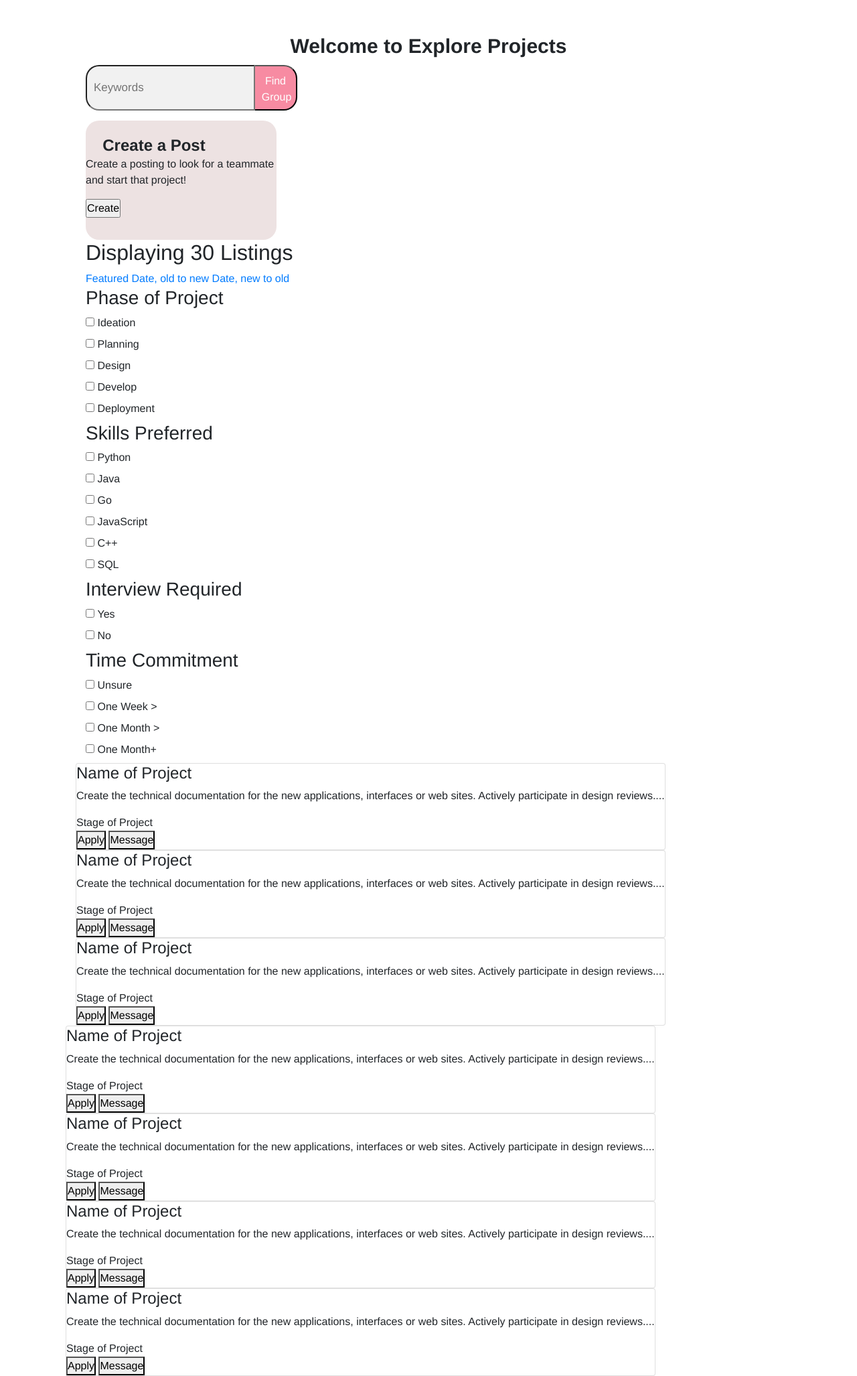
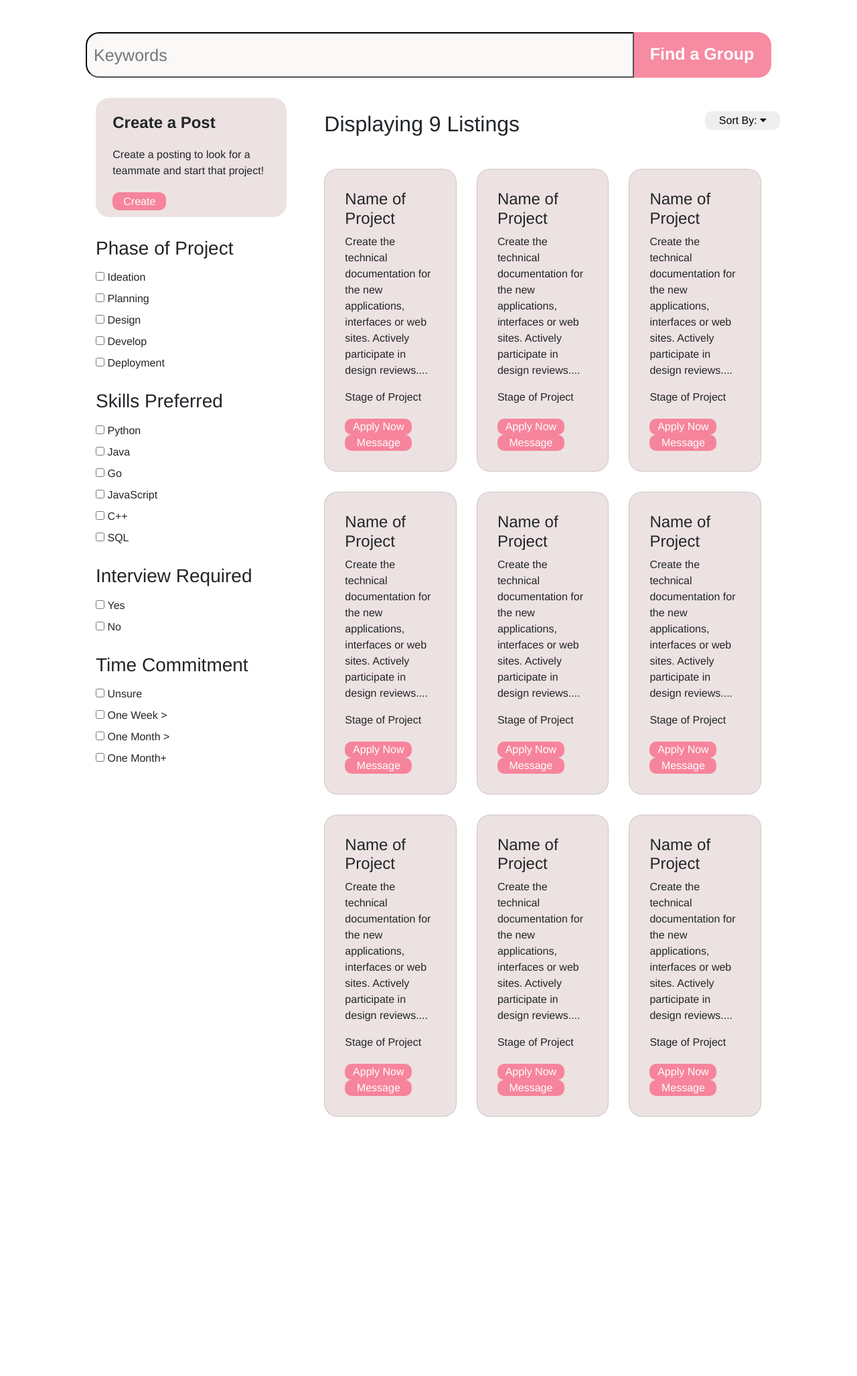
Before and after one commit to ada-vu/teamfinder, a Django app: page /core/projects/ in a window 1280 px wide. Shown: the part 65-2119 px from the top of the page at 67% size. After the commit the page ends 1732 px from the top, so only its background shows below. Run offline with Django 3.2, Linux system fonts and the light colour scheme; some libraries are stand-ins or nearby versions.

Commit message:
fixed the explore page + routed a logout

```diff
--- a/core/static/css/project_list.css
+++ b/core/static/css/project_list.css
@@ -27,15 +27,23 @@ input[type=text] {
   height: 68px;
 }
 
+.filter-title {
+  margin-top: 20px;
+  margin-bottom: 15px;
+}
+
 .grp-btn {
   float: right;
   width: 20%;
-  padding: 10px;
+  padding: 12px;
   height: 68px;
   background: rgb(247, 139, 162);
   color: white;
   border-left: none;
   border-radius: 0px 20px 20px 0px;
+  border-color: transparent;
+  font-size: 25px;
+  font-weight: 900;
 }
 
 .grp-btn:hover {
@@ -52,6 +60,7 @@ input[type=text] {
   border-radius: 20px;
   height:177.86px;
   width:285.28px;
+  margin-bottom: 30px;
 }
 .createTitle {
   font-weight: 800;
@@ -60,3 +69,111 @@ input[type=text] {
   padding-left: 25.28px;
   padding-top: 20px;
 }
+
+.createText {
+  padding-left: 25.28px;
+  padding-top: 20px;
+}
+
+.creatbtn {
+  width:80px;
+  height:27px;
+  margin-top: 20px;
+  margin-left:25.28px;
+  text-align: center;
+  border-radius: 10px;
+  border-color: transparent;
+  color: white;
+  background-color: #f6849c;
+}
+
+#searchLanguages {
+  border-color: transparent;
+  font-size: 25px;
+  background-color: #FBF8F8;
+  border-color: black;
+}
+
+.main {
+  margin-top: 30px;
+}
+.dropdown {
+  float: left;
+}
+.dropdown .dropbtn {
+  border-color: transparent;
+  border-radius: 10px;
+  width: 150%;
+  background-color: #eeeeee;
+}
+.dropdown-content {
+  display: none;
+  position: absolute;
+  background-color: #f9f9f9;
+  min-width: 160px;
+  box-shadow: 0px 8px 16px 0px rgba(0,0,0,0.2);
+  z-index: 1;
+}
+.dropdown-content a {
+  float: none;
+  color: black;
+  padding: 12px 16px;
+  text-decoration: none;
+  display: block;
+  text-align: left;
+}
+.dropdown-content a:hover {
+  background-color: #ddd;
+}
+.dropdown:hover .dropdown-content {
+  display:block;
+}
+
+#right-side {
+  margin-top: 20px;;
+}
+
+.card-collection {
+  margin-top:40px;
+}
+
+.card {
+  background-color:  #EDE2E2;
+  border-radius: 20px;
+  text-align: left;
+  padding:30px;
+  margin-bottom: 30px;
+
+}
+
+.box-inside-card {
+  background-color: lightgray;
+  color: lightgray;
+}
+
+.apply {
+  background-color: #f6849c;
+  margin-top: 20px;
+  color: white;
+  border-radius: 10px;
+  border:transparent;
+  width:100px;
+}
+
+.apply:hover {
+  background-color: pink;
+  cursor: pointer;
+}
+
+.message {
+  background-color: #f6849c;
+  color: white;
+  border-radius: 10px;
+  border:transparent;
+  width:100px;
+}
+
+.message:hover {
+  background-color: pink;
+  cursor: pointer;
+}
--- a/core/templates/base_generic.html
+++ b/core/templates/base_generic.html
@@ -46,6 +46,7 @@
             <li><a href="{% url 'projects' %}">Explore</a></li>
             {% if user.is_authenticated %}
             <li><a href="{% url 'user-profile' %}">Profile</a></li>
+            <li><a href="{% url 'logout' %}">Logout</a></li>
             {% else %}
             <li><a href="{% url 'login' %}">Log In</a></li>
             <li><a href="{% url 'signup' %}">Sign Up</a></li>
--- a/core/templates/core/project_list.html
+++ b/core/templates/core/project_list.html
@@ -11,15 +11,14 @@
 <link rel="stylesheet" href="{% static 'css/project_list.css' %}">
 <link rel="stylesheet" href="https://cdnjs.cloudflare.com/ajax/libs/font-awesome/4.7.0/css/font-awesome.min.css">
 
-<h1>Welcome to Explore Projects</h1>
 <!--Section for the search Box-->
 <!--TODO: Add magnifying glass to side
 [ ]if time permits make the box wider
 [ X ]Make search box wider and round corners
 -->
 <!-- Placement for search box-->
-  <section id="searchBox">
-    <label>
+<div class="container-fluid">
+  <div class="row">
       <input
         type="text"
         id="searchLanguages"
@@ -27,44 +26,33 @@
         placeholder="Keywords">
       </input>
       <button class="grp-btn">
-        <p>Find Group</p>
+        <p>Find a Group</p>
       </button>
-    </label>
-  </section>
+  </div>
+</div>
     <!--TODO: Make the background
     []EDE2E2
     [] make the pink create button
     -->
+<div class="main container-fluid">
+
+  <div class="row">
+    <div id="left-side" class="col-4">
       <!-- placement for create a post box and button-->
       <div class="createPostBox">
           <div class="createTitle">
           Create a Post
           </div>
-      <p>Create a posting to look
+          <div class="createText">
+            Create a posting to look
           for a teammate and
-      start that project!</p>
-      <div id="createButton">
-      <input type="button" value="Create"/>
+          start that project!</div>
+
+            <a href="{% url 'create-projects' %}"><button class="creatbtn">Create</button></a>
       </div>
-  </div>
-  <!--TODO: Insert find group
-    button on the right side of search bar-->
 
-<!-- Add title here + SortBy Menu -->
-  <!--TODO:
-  [ ] Display inline block
-  [ ] and make font bold
-  -->
-    <h2>Displaying 30 Listings</h2>
-    <!-- SortBy menu TODO: Make sure its at align block -->
-    <div class="dropdownSort">
-      <a href="#Featured">Featured</a>
-      <a href="#Date, old to new">Date, old to new</a>
-      <a href="#Date, new to old">Date, new to old</a>
-    </div>
-<!-- One Filter Box -->
       <div class="filter-container">
-      <h3>Phase of Project</h3>
+        <h3 class="filter-title">Phase of Project</h3>
          <!-- only one choice in filter box-->
         <div class="choices">
           <input type="checkbox" id="Ideation">
@@ -89,7 +77,7 @@
       </div>
       <!-- One Filter Box -->
       <div class="filter-container">
-      <h3>Skills Preferred</h3>
+        <h3 class="filter-title">Skills Preferred</h3>
          <!-- only one choice in filter box-->
         <div class="choices">
           <input type="checkbox" id="Python">
@@ -118,7 +106,7 @@
       </div>
       <!-- One Filter Box -->
       <div class="filter-container">
-      <h3>Interview Required</h3>
+        <h3 class="filter-title">Interview Required</h3>
          <!-- only one choice in filter box-->
         <div class="choices">
           <input type="checkbox" id="yes">
@@ -131,7 +119,7 @@
       </div>
       <!-- One Filter Box -->
       <div class="filter-container">
-      <h3>Time Commitment</h3>
+        <h3 class="filter-title">Time Commitment</h3>
          <!-- only one choice in filter box-->
         <div class="choices">
           <input type="checkbox" id="Unsure">
@@ -150,11 +138,31 @@
           <label for="OneMonthMore">One Month+</label>
         </div>
       </div>
-    <!--One Card, each of these is a row there will be two rows
-      and each row will have three cards
-      needs to contain h4,p,box, apply and message button-->
+    </div>
+
+    <div id="right-side" class="col-8">
+
       <div class="row">
-        <div class="column">
+        <div class="col-10">
+          <h2>Displaying 9 Listings</h2>
+        </div>
+        <div class="col-2">
+          <div class="dropdown">
+            <button class="dropbtn">Sort By:
+              <i class="fa fa-caret-down"></i>
+            </button>
+            <div class="dropdown-content">
+              <a href="#">Newest Post</a>
+              <a href="#">Popular Post</a>
+              <a href="#">Least Applied To</a>
+            </div>
+          </div>
+        </div>
+      </div>
+
+      <div class="card-collection">
+        <div class="row">
+          <div class="col-4">
             <!-- the start of one card-->
             <div class="card">
 
@@ -172,19 +180,16 @@
               <!--buttons for action and apply-->
               <div class="buttons">
                 <div class="action-btns">
-                <button name="apply" class="action-btns apply" type="apply" 					value="apply">Apply
-                </button>
-                <button name="message" class="action-btns message" 								type="message" value="message">Message
-                </button>
+                  <button name="apply" class="action-btns apply" type="apply" value="apply">Apply Now</button>
+                  <button name="message" class="action-btns message" type="message" value="message">Message</button>
                 </div>
               </div>
             </div>
           </div>
 
+          <div class="col-4">
+            <div class="card">
 
- <div class="column">
-          <!-- the start of one card-->
-          <div class="card">
               <h4>Name of Project</h4>
               <p>
                 Create the technical documentation for the new applications,
@@ -199,18 +204,16 @@
               <!--buttons for action and apply-->
               <div class="buttons">
                 <div class="action-btns">
-                <button name="apply" class="action-btns apply" type="apply" value="apply">Apply
-                </button>
-                <button name="message" class="action-btns message" type="message" value="message">Message
-                </button>
+                  <button name="apply" class="action-btns apply" type="apply" value="apply">Apply Now</button>
+                  <button name="message" class="action-btns message" type="message" value="message">Message</button>
                 </div>
               </div>
             </div>
           </div>
 
- <div class="column">
-          <!-- the start of one card-->
+          <div class="col-4">
             <div class="card">
+
               <h4>Name of Project</h4>
               <p>
                 Create the technical documentation for the new applications,
@@ -225,19 +228,19 @@
               <!--buttons for action and apply-->
               <div class="buttons">
                 <div class="action-btns">
-                <button name="apply" class="action-btns apply" type="apply" value="apply">Apply
-                </button>
-                <button name="message" class="action-btns message" type="message" value="message">Message
-                </button>
+                  <button name="apply" class="action-btns apply" type="apply" value="apply">Apply Now</button>
+                  <button name="message" class="action-btns message" type="message" value="message">Message</button>
+                </div>
               </div>
             </div>
           </div>
         </div>
 
         <div class="row">
-        <div class="column">
+          <div class="col-4">
             <!-- the start of one card-->
             <div class="card">
+
               <h4>Name of Project</h4>
               <p>
                 Create the technical documentation for the new applications,
@@ -252,19 +255,16 @@
               <!--buttons for action and apply-->
               <div class="buttons">
                 <div class="action-btns">
-                <button name="apply" class="action-btns apply" type="apply" 					value="apply">Apply
-                </button>
-                <button name="message" class="action-btns message" 								type="message" value="message">Message
-                </button>
+                  <button name="apply" class="action-btns apply" type="apply" value="apply">Apply Now</button>
+                  <button name="message" class="action-btns message" type="message" value="message">Message</button>
                 </div>
               </div>
             </div>
           </div>
 
+          <div class="col-4">
+            <div class="card">
 
-         <div class="column">
-          <!-- the start of one card-->
-          <div class="card">
               <h4>Name of Project</h4>
               <p>
                 Create the technical documentation for the new applications,
@@ -279,18 +279,16 @@
               <!--buttons for action and apply-->
               <div class="buttons">
                 <div class="action-btns">
-                <button name="apply" class="action-btns apply" type="apply" value="apply">Apply
-                </button>
-                <button name="message" class="action-btns message" type="message" value="message">Message
-                </button>
+                  <button name="apply" class="action-btns apply" type="apply" value="apply">Apply Now</button>
+                  <button name="message" class="action-btns message" type="message" value="message">Message</button>
                 </div>
               </div>
             </div>
           </div>
 
- <div class="column">
-          <!-- the start of one card-->
+          <div class="col-4">
             <div class="card">
+
               <h4>Name of Project</h4>
               <p>
                 Create the technical documentation for the new applications,
@@ -305,18 +303,19 @@
               <!--buttons for action and apply-->
               <div class="buttons">
                 <div class="action-btns">
-                <button name="apply" class="action-btns apply" type="apply" value="apply">Apply
-                </button>
-                <button name="message" class="action-btns message" type="message" value="message">Message
-                </button>
+                  <button name="apply" class="action-btns apply" type="apply" value="apply">Apply Now</button>
+                  <button name="message" class="action-btns message" type="message" value="message">Message</button>
+                </div>
               </div>
             </div>
           </div>
         </div>
 
- <div class="column">
+        <div class="row">
+          <div class="col-4">
             <!-- the start of one card-->
             <div class="card">
+
               <h4>Name of Project</h4>
               <p>
                 Create the technical documentation for the new applications,
@@ -331,14 +330,70 @@
               <!--buttons for action and apply-->
               <div class="buttons">
                 <div class="action-btns">
-                <button name="apply" class="action-btns apply" type="apply" value="apply">Apply
-                </button>
-                <button name="message" class="action-btns message" type="message" value="message">Message
-                </button>
+                  <button name="apply" class="action-btns apply" type="apply" value="apply">Apply Now</button>
+                  <button name="message" class="action-btns message" type="message" value="message">Message</button>
+                </div>
+              </div>
+            </div>
+          </div>
+
+          <div class="col-4">
+            <div class="card">
+
+              <h4>Name of Project</h4>
+              <p>
+                Create the technical documentation for the new applications,
+                interfaces or web sites. Actively participate
+                in design reviews....
+              </p>
+              <!--add dev text button but not a button here-->
+              <div class="box-inside-cards">
+                <!-- SortBy menu TODO: Make sure to add border in CSS -->
+                Stage of Project
+              </div>
+              <!--buttons for action and apply-->
+              <div class="buttons">
+                <div class="action-btns">
+                  <button name="apply" class="action-btns apply" type="apply" value="apply">Apply Now</button>
+                  <button name="message" class="action-btns message" type="message" value="message">Message</button>
+                </div>
+              </div>
+            </div>
+          </div>
+
+          <div class="col-4">
+            <div class="card">
+
+              <h4>Name of Project</h4>
+              <p>
+                Create the technical documentation for the new applications,
+                interfaces or web sites. Actively participate
+                in design reviews....
+              </p>
+              <!--add dev text button but not a button here-->
+              <div class="box-inside-cards">
+                <!-- SortBy menu TODO: Make sure to add border in CSS -->
+                Stage of Project
+              </div>
+              <!--buttons for action and apply-->
+              <div class="buttons">
+                <div class="action-btns">
+                  <button name="apply" class="action-btns apply" type="apply" value="apply">Apply Now</button>
+                  <button name="message" class="action-btns message" type="message" value="message">Message</button>
                 </div>
               </div>
             </div>
           </div>
         </div>
+
       </div>
+
+    </div>
+
+  </div>
+
+</div>
+
+<br>
+
 {% endblock %}
```
Also changed, not shown: core/templates/index.html (+4 -8 lines). Lines whose indentation alone changed are shown as unchanged.
